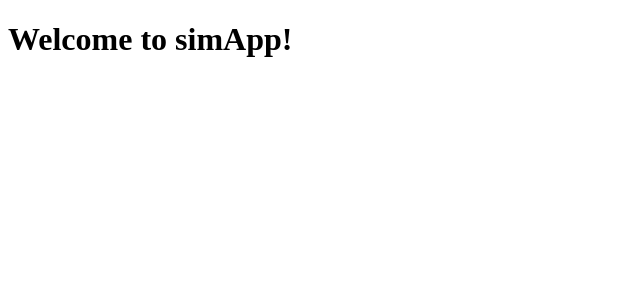
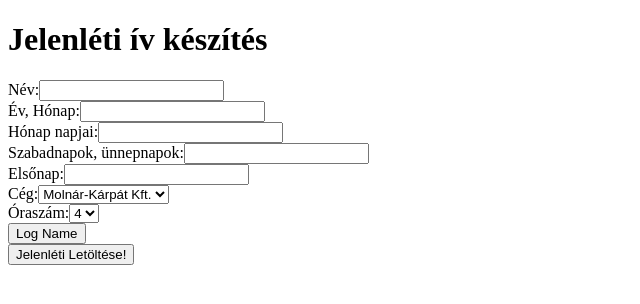
Before and after one commit to Adrian970104/simApp, an Angular app: page / in a window 1280 px wide. Shown: the top 304 px of the page, without its empty margins (0-640 px from the left). Built offline with nearby package versions, Linux system fonts and the light colour scheme.

Commit message:
Attendance creator app

```diff
--- a/package.json
+++ b/package.json
@@ -21,8 +21,10 @@
     "@angular/router": "^18.0.0",
     "@angular/ssr": "^18.0.7",
     "express": "^4.18.2",
+    "file-saver": "^2.0.5",
     "rxjs": "~7.8.0",
     "tslib": "^2.3.0",
+    "xlsx": "^0.18.5",
     "zone.js": "~0.14.3"
   },
   "devDependencies": {
--- a/src/app/app.component.ts
+++ b/src/app/app.component.ts
@@ -1,12 +1,46 @@
 import { Component } from '@angular/core';
 import { RouterOutlet } from '@angular/router';
+import * as ExcelJS from 'exceljs';
+import { saveAs } from 'file-saver';
 
 @Component({
   selector: 'app-root',
   standalone: true,
   imports: [RouterOutlet],
   template: `
-    <h1>Welcome to {{title}}!</h1>
+    <div>
+      <h1>Jelenléti ív készítés</h1>
+      <label for="nameInput">Név:</label>
+      <input id="nameInput" type="text" name="nev"/>
+      <br/>
+      <label for="month">Év, Hónap:</label>
+      <input id="monthInput" type="text" name="month"/>
+      <br/>
+      <label for="monthDayCount">Hónap napjai:</label>
+      <input id="monthDayCountInput" type="text" name="monthDayCount"/>
+      <br/>
+      <label for="dayOff">Szabadnapok, ünnepnapok:</label>
+      <input id="dayOffInput" type="text" name="dayOff"/>
+      <br/>
+      <label for="firstDay">Elsőnap:</label>
+      <input id="firstDayInput" type="text" name="firstDay"/>
+      <br/>
+      <label for="companySelect">Cég:</label>
+      <select id="companySelect">
+        <option value="Molnár-Kárpát Kft.">Molnár-Kárpát Kft.</option>
+        <option value="KEGA-Kárpát Kft.">KEGA-Kárpát Kft.</option>
+      </select>
+      <br />
+      <label for="workHoursSelect">Óraszám:</label>
+      <select id="workHoursSelect">
+        <option value="4">4</option>
+        <option value="8">8</option>
+      </select>
+      <br />
+      <button (click)="logName()">Log Name</button>
+      <br />
+      <button (click)="generateXlsx()">Jelenléti Letöltése!</button>
+    </div>
 
     <router-outlet />
   `,
@@ -14,4 +48,135 @@ import { RouterOutlet } from '@angular/router';
 })
 export class AppComponent {
   title = 'simApp';
+  nev: string = '';
+  month: string = '';
+  dayOff: string = '';
+  firstDay: string = '';
+  company: string = '';
+  workHours: string = '';
+
+  logName() {
+    const nameInputValue = (document.getElementById('nameInput') as HTMLInputElement).value;
+    console.log('Entered name:', nameInputValue);
+  }
+
+  async generateXlsx() {
+    const nameInputValue = (document.getElementById('nameInput') as HTMLInputElement).value;
+    const monthInputValue = (document.getElementById('monthInput') as HTMLInputElement).value;
+    const monthDayCountInputValue = (document.getElementById('monthDayCountInput') as HTMLInputElement).value;
+    const dayOffInputValue = (document.getElementById('dayOffInput') as HTMLInputElement).value;
+    const firstDayInputValue = (document.getElementById('firstDayInput') as HTMLInputElement).value;
+    const companySelectValue = (document.getElementById('companySelect') as HTMLInputElement).value;
+    const workHoursSelectValue = (document.getElementById('workHoursSelect') as HTMLInputElement).value;
+    console.log(nameInputValue, monthInputValue, dayOffInputValue, firstDayInputValue, companySelectValue, workHoursSelectValue);
+
+    const workbook = new ExcelJS.Workbook();
+    const worksheet = workbook.addWorksheet('Sheet1');
+
+    // Fejléc
+    worksheet.mergeCells('A1:F1');
+    const titleCell = worksheet.getCell('A1');
+    titleCell.value = `Jelenléti ív`;
+    titleCell.font = { bold: true, size: 14 };
+
+    //Cégnév Nagy
+    worksheet.mergeCells('A2:C3');
+    const companyCell = worksheet.getCell('A2');
+    companyCell.value = companySelectValue;
+    companyCell.font = { bold: true, size: 20 };
+
+    //Dolgozó Név
+    worksheet.mergeCells('D2:F2');
+    const name = worksheet.getCell('D2');
+    name.value = "Név: " + nameInputValue;
+    name.font = { bold: true };
+
+    //Cégnév Kicsi
+    worksheet.mergeCells('D3:F3');
+    const compName = worksheet.getCell('D3');
+    compName.value = companySelectValue;
+    compName.font = { bold: true };
+
+    //ÉvHónap
+    worksheet.mergeCells('A4:B4');
+    const mon = worksheet.getCell('A4');
+    mon.value = monthInputValue;
+    mon.font = { bold: true };
+
+    //FELIRATOK:
+    //Érkezés
+    const erk = worksheet.getCell('C4');
+    erk.value = "Érkezés";
+    erk.font = { bold: true };
+    //Távozás
+    const tav = worksheet.getCell('D4');
+    tav.value = "Távozás";
+    tav.font = { bold: true };
+    //Óraszám
+    const ora = worksheet.getCell('E4');
+    ora.value = "Óraszám";
+    ora.font = { bold: true };
+    //Aláírás
+    const alair = worksheet.getCell('F4');
+    alair.value = "Aláírás";
+    alair.font = { bold: true };
+
+    const days = ["Hétfő", "Kedd", "Szerda", "Csütörtök", "Péntek", "Szombat", "Vasárnap"];
+    const firstDayIndex = days.indexOf(firstDayInputValue);
+    if (firstDayIndex < 0)
+    {
+      alert("Invalid day name. Can be: Hétfő, Kedd, Szerda, Csütörtök, Péntek, Szombat, Vasárnap");
+      throw new Error("Invalid day name. Can be: Hétfő, Kedd, Szerda, Csütörtök, Péntek, Szombat, Vasárnap");
+    }
+
+    for (let i = 1; i <= parseInt(monthDayCountInputValue); i++) {
+      var row = i + 4;
+      var rowSt = row.toString();
+      worksheet.getCell('A' + rowSt).value = i;
+
+      const currentDayName = days[(i + firstDayIndex - 1) % 7];
+      worksheet.getCell('B' + rowSt).value = currentDayName;
+
+      const c = worksheet.getCell('C' + rowSt);
+      const d = worksheet.getCell('D' + rowSt);
+      const e = worksheet.getCell('E' + rowSt);
+      if (currentDayName === "Szombat" || currentDayName === "Vasárnap" || dayOffInputValue.split(',').includes(i.toString()))
+      {
+        c.fill = { type: 'pattern', pattern: 'solid', fgColor: { argb: '808080' } };
+        d.fill = { type: 'pattern', pattern: 'solid', fgColor: { argb: '808080' } };
+        e.fill = { type: 'pattern', pattern: 'solid', fgColor: { argb: '808080' } };
+      } else {
+        c.value = "8:00";
+        d.value = workHoursSelectValue === '4' ? "12:00" : "16:30";
+        e.value = workHoursSelectValue;
+      }
+
+      for (let row = 1; row <= parseInt(monthDayCountInputValue) + 4; row++) {
+        for (let col = 1; col <= 6; col++) {
+          var cell = worksheet.getCell(row, col);
+          cell.alignment = {
+            horizontal : 'center',
+            vertical : 'middle'
+          }
+          cell.border = {
+            top: { style: 'thin' },
+            left: { style: 'thin' },
+            bottom: { style: 'thin' },
+            right: { style: 'thin' }
+          };
+        }
+      }
+
+    }
+
+    // Fill color for B1 and B2
+    //worksheet.getCell('B1').fill = { type: 'pattern', pattern: 'solid', fgColor: { argb: 'CCCCCC' } };
+    //worksheet.getCell('B2').fill = { type: 'pattern', pattern: 'solid', fgColor: { argb: 'CCCCCC' } };
+
+    const buffer = await workbook.xlsx.writeBuffer();
+    const blob = new Blob([buffer], { type: 'application/octet-stream' });
+    saveAs(blob, 'Jelenléti.xlsx');
+
+  }
+
 }
```
Also changed, not shown: 1 other file (tests, documents, lock files or other folders).
